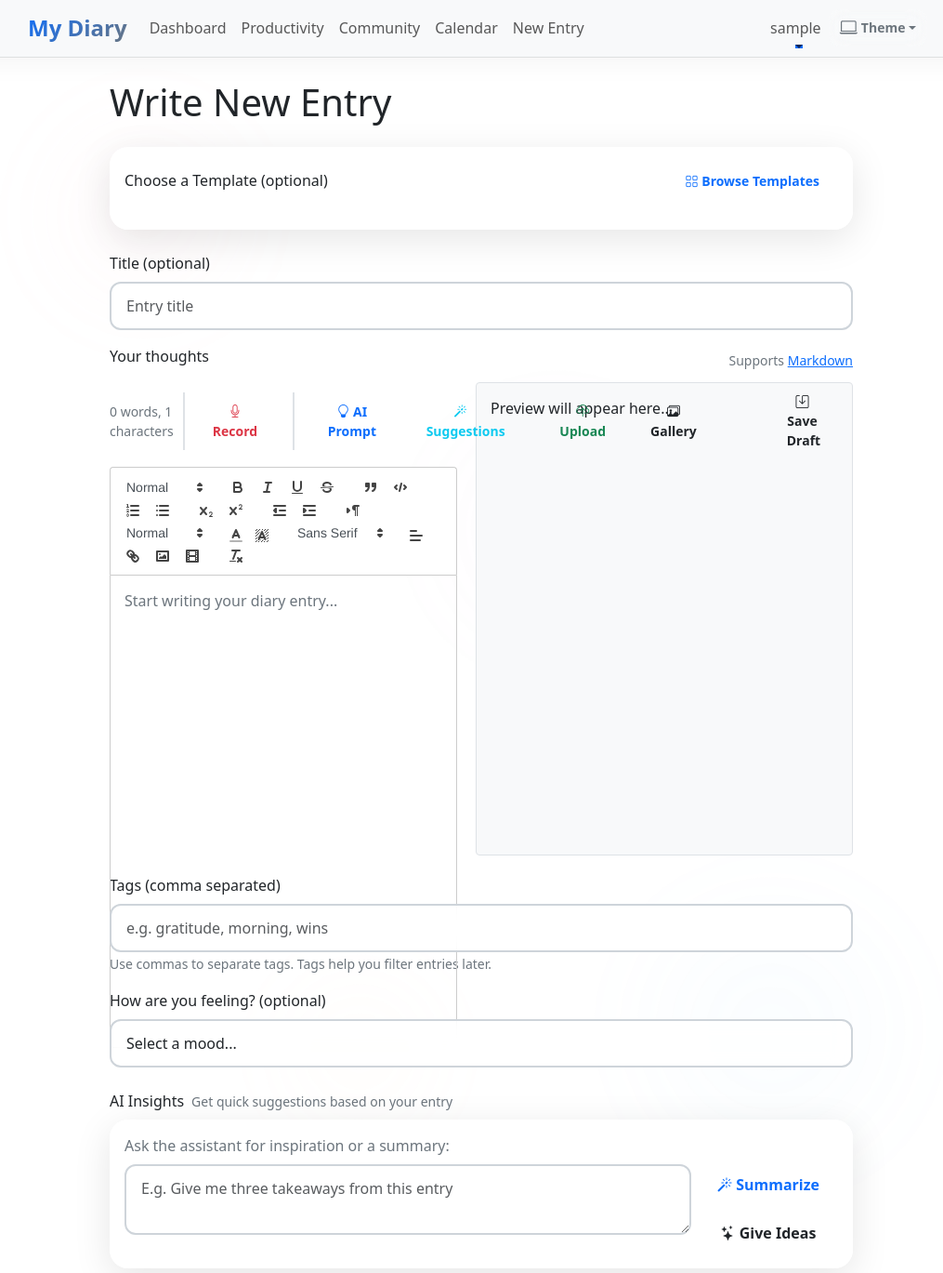
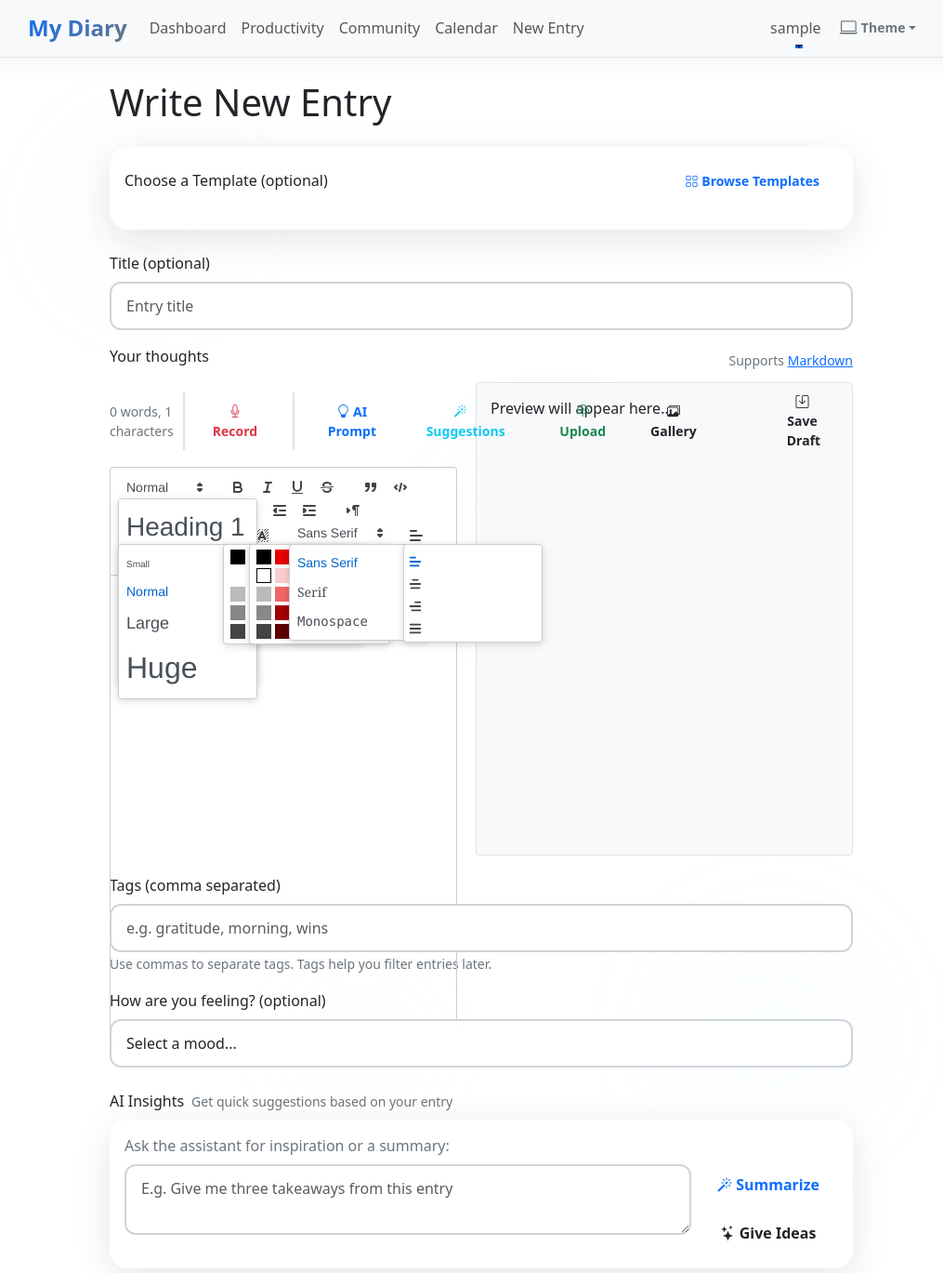
Before and after one commit to kevohmutwiri9-creator/My-Diary, a Flask app: page /entry/new in a window 1280 px wide. Shown: the part 81-1450 px from the top of the page at 93% size, without its empty margins (122-1137 px from the left). Run offline with Flask 3, Linux system fonts and the light colour scheme; the visitor is signed in with stand-in values (Sample User, id 1); some libraries are stand-ins or nearby versions.

Commit message:
🎨 Fix Quill editor dropdown overlapping completely
- Add comprehensive z-index fixes to custom_clean.css
- Add dropdown positioning fixes in write.html template
- Ensure dropdowns appear above all page content
- Fix expanded picker z-index for active dropdowns
- Add proper positioning and visibility controls
- Resolve template style conflicts with CSS fixes

This should completely resolve the dropdown overlapping
issue in the write new entry page.

```diff
--- a/app/__init__.py
+++ b/app/__init__.py
@@ -72,7 +72,8 @@ def create_app(config_class=Config):
             'https://cdn.jsdelivr.net',
             'https://pagead2.googlesyndication.com',
             'https://googleads.g.doubleclick.net',
-            'https://cdn.quilljs.com'
+            'https://cdn.quilljs.com',
+            'https://ep2.adtrafficquality.google'
         ],
         'style-src': [
             "'self'",
@@ -98,7 +99,8 @@ def create_app(config_class=Config):
             'https://cdn.jsdelivr.net',
             'https://pagead2.googlesyndication.com',
             'https://googleads.g.doubleclick.net',
-            'https://ep1.adtrafficquality.google'
+            'https://ep1.adtrafficquality.google',
+            'https://ep2.adtrafficquality.google'
         ],
         'frame-src': [
             "'self'",
--- a/app/templates/write.html
+++ b/app/templates/write.html
@@ -38,6 +38,8 @@
         border-color: #dee2e6;
         background: #f8f9fa;
         padding: 10px;
+        position: relative;
+        z-index: 1000;
     }
 
     .ql-container {
@@ -91,6 +93,26 @@
     .ql-toolbar .ql-picker-options {
         border-radius: 0.375rem;
         box-shadow: 0 0.5rem 1rem rgba(0, 0, 0, 0.15);
+        z-index: 1050 !important;
+        position: absolute !important;
+        background: white !important;
+        border: 1px solid #ccc !important;
+        max-height: 200px !important;
+        overflow-y: auto !important;
+    }
+
+    .ql-toolbar .ql-picker {
+        position: relative !important;
+    }
+
+    .ql-toolbar .ql-picker-label {
+        position: relative !important;
+        z-index: 1001 !important;
+    }
+
+    /* Ensure dropdowns appear above all content */
+    .ql-toolbar .ql-picker.ql-expanded .ql-picker-options {
+        z-index: 1060 !important;
     }
 
     /* Hidden textarea for form submission */
--- a/static/css/custom_clean.css
+++ b/static/css/custom_clean.css
@@ -16,6 +16,9 @@ html, body {
     box-shadow: 0 2px 8px rgba(0,0,0,0.15) !important;
     max-height: 200px !important;
     overflow-y: auto !important;
+    min-width: 150px !important;
+    display: block !important;
+    visibility: visible !important;
 }
 
 .ql-toolbar .ql-picker {
@@ -25,6 +28,32 @@ html, body {
 .ql-toolbar .ql-picker-label {
     position: relative !important;
     z-index: 1001 !important;
+}
+
+/* Additional dropdown fixes */
+.ql-toolbar .ql-picker.ql-expanded .ql-picker-options {
+    z-index: 1060 !important;
+    position: absolute !important;
+    top: 100% !important;
+    left: 0 !important;
+}
+
+.ql-toolbar .ql-picker.ql-active .ql-picker-label {
+    z-index: 1002 !important;
+}
+
+/* Ensure dropdowns appear above all content */
+.ql-picker-options {
+    z-index: 1050 !important;
+    position: absolute !important;
+}
+
+.ql-tooltip {
+    z-index: 1070 !important;
+}
+
+.ql-editing {
+    z-index: 1080 !important;
 }
 
 /* Quill Editor Container Fix */
```
